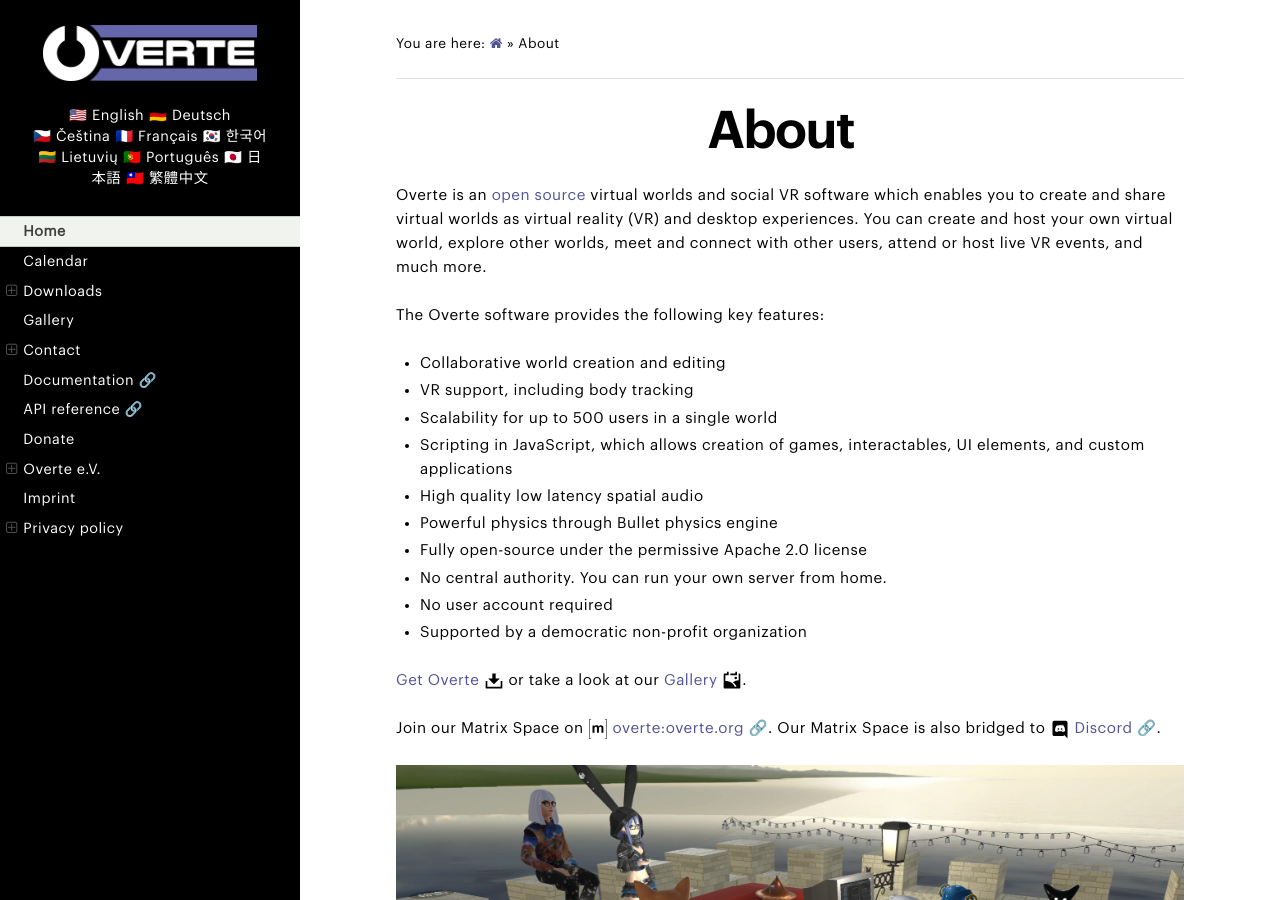
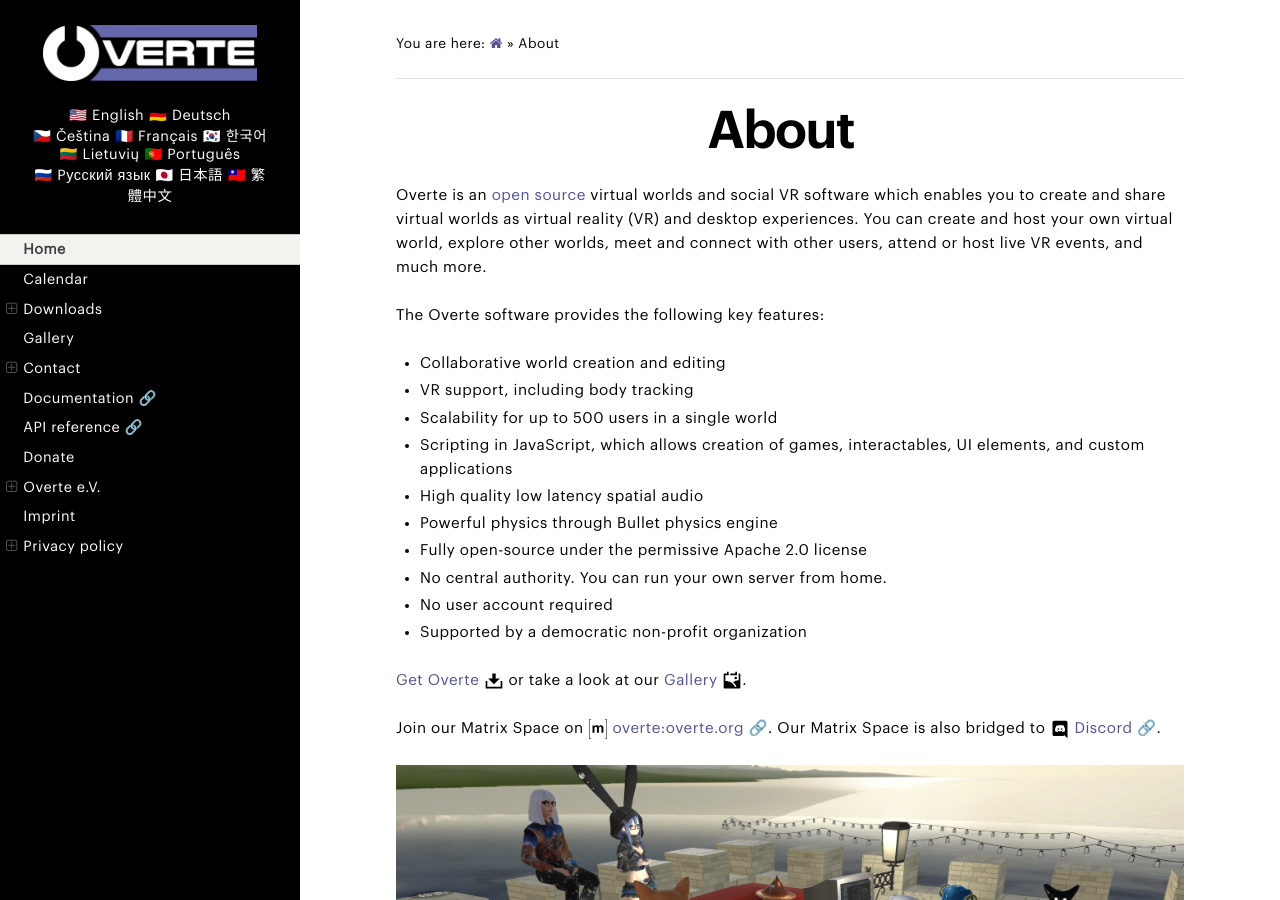
Before and after one commit to overte-org/overte-website-sphinx, a Sphinx documentation site: the page built from source/index.rst, in a window 1280 px wide and 900 px high. Built offline with Sphinx 7.4.7 and the Read the Docs theme 2.0.0, drawn with Linux system fonts in a browser that asks for light colours.

Commit message:
Enable Russian translation

```diff
--- a/source/_templates/searchbox.html
+++ b/source/_templates/searchbox.html
@@ -9,6 +9,7 @@
 <a lang="ko" value="korean" href="https://overte.org/ko/">🇰🇷&nbsp;한국어</a>
 <a lang="lt" value="lithuanian" href="https://overte.org/lt/">🇱🇹&nbsp;Lietuvių</a>
 <a lang="pt" value="portuguese" href="https://overte.org/pt/">🇵🇹&nbsp;Português</a>
+<a lang="ru" value="russian" href="https://overte.org/ru/">🇷🇺&nbsp;Pусский&nbspязык</a>
 <a lang="ja" value="japanese" href="https://overte.org/ja/">🇯🇵&nbsp;日本語</a>
 <a lang="zh_Hant" value="traditional_chinese" href="https://overte.org/zh_Hant/">🇹🇼&nbsp;繁體中文</a>
 </div>
```
Also changed, not shown: 2 other files.
